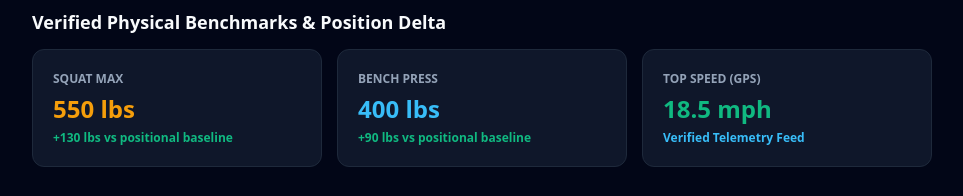
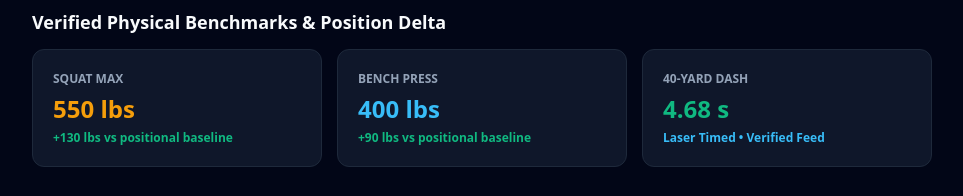
Before and after one commit to KGross16/Rugby2, a Next.js app: page /directory/1/1 in a window 1280 px wide. Shown: the part 349-545 px from the top of the page, without its empty margins (158-1121 px from the left). Built offline with nearby package versions, Linux system fonts and the light colour scheme.

Commit message:
Add 40-Yard Dash metric and update labels

```diff
--- a/app/directory/[sport]/[id]/page.tsx
+++ b/app/directory/[sport]/[id]/page.tsx
@@ -22,6 +22,7 @@ export default function PlayerProfile() {
   // Baseline comparison calculations (e.g. positional averages for elite tier)
   const squatDiff = player.squat - 420; // 420 lbs as positional baseline
   const benchDiff = player.bench - 310; // 310 lbs as positional baseline
+  const dashTime = player.fortyDash || "4.68"; // 40-yard dash baseline or prospect value
 
   const handleSubmit = (e: React.FormEvent) => {
     e.preventDefault();
@@ -87,7 +88,7 @@ export default function PlayerProfile() {
           </button>
         </div>
 
-        {/* Athletic Testing Metrics Grid with Benchmark Comparison */}
+        {/* Athletic Testing Metrics Grid with 40-Yard Dash & Positional Baselines */}
         <h3 style={{ fontSize: "18px", fontWeight: "800", color: "#f8fafc", marginBottom: "15px" }}>Verified Physical Benchmarks & Position Delta</h3>
         <div style={{ display: "grid", gridTemplateColumns: "repeat(auto-fit, minmax(220px, 1fr))", gap: "15px", marginBottom: "30px" }}>
 
@@ -108,10 +109,10 @@ export default function PlayerProfile() {
           </div>
 
           <div style={{ backgroundColor: "#0f172a", border: "1px solid #1e293b", padding: "20px", borderRadius: "12px" }}>
-            <div style={{ fontSize: "12px", fontWeight: "700", color: "#94a3b8", marginBottom: "5px" }}>TOP SPEED (GPS)</div>
-            <div style={{ fontSize: "24px", fontWeight: "900", color: "#10b981", marginBottom: "4px" }}>{player.topSpeed || "20.2"} mph</div>
+            <div style={{ fontSize: "12px", fontWeight: "700", color: "#94a3b8", marginBottom: "5px" }}>40-YARD DASH</div>
+            <div style={{ fontSize: "24px", fontWeight: "900", color: "#10b981", marginBottom: "4px" }}>{dashTime} s</div>
             <div style={{ fontSize: "12px", fontWeight: "700", color: "#38bdf8" }}>
-              Verified Telemetry Feed
+              Laser Timed &bull; Verified Feed
             </div>
           </div>
 
```
